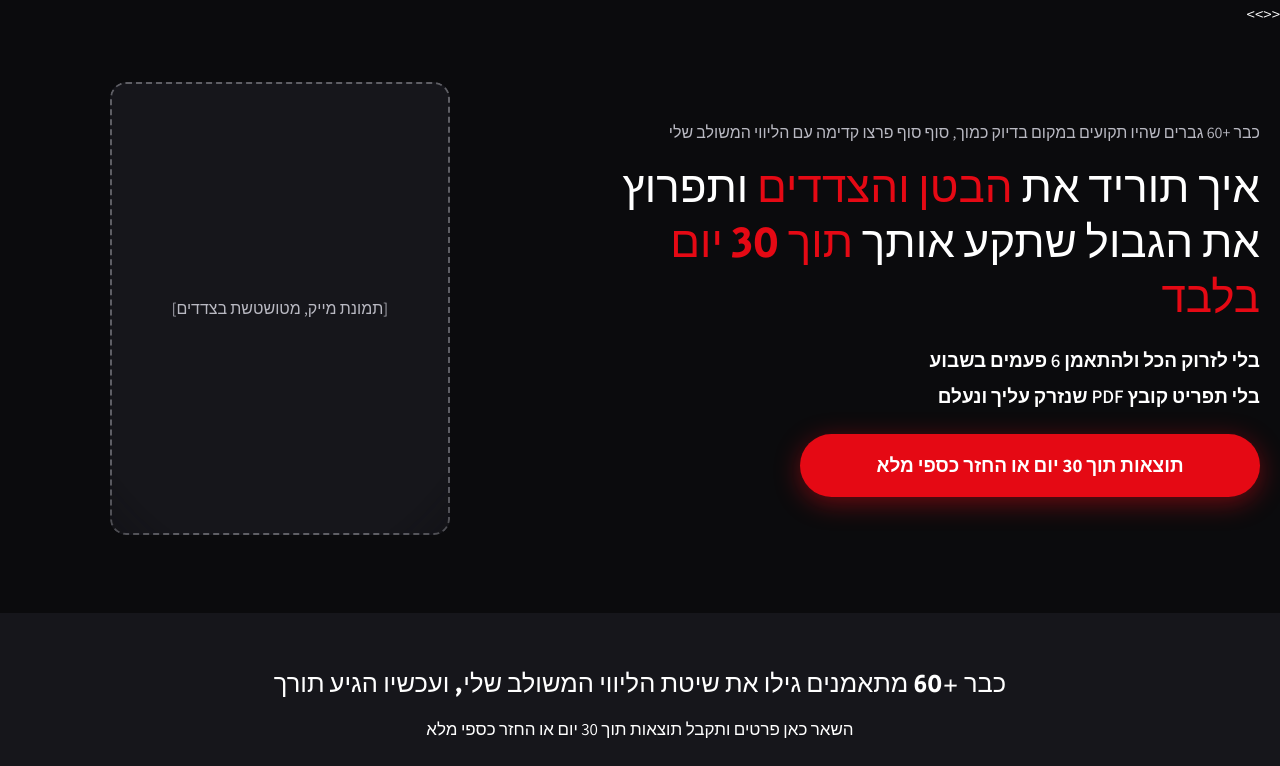
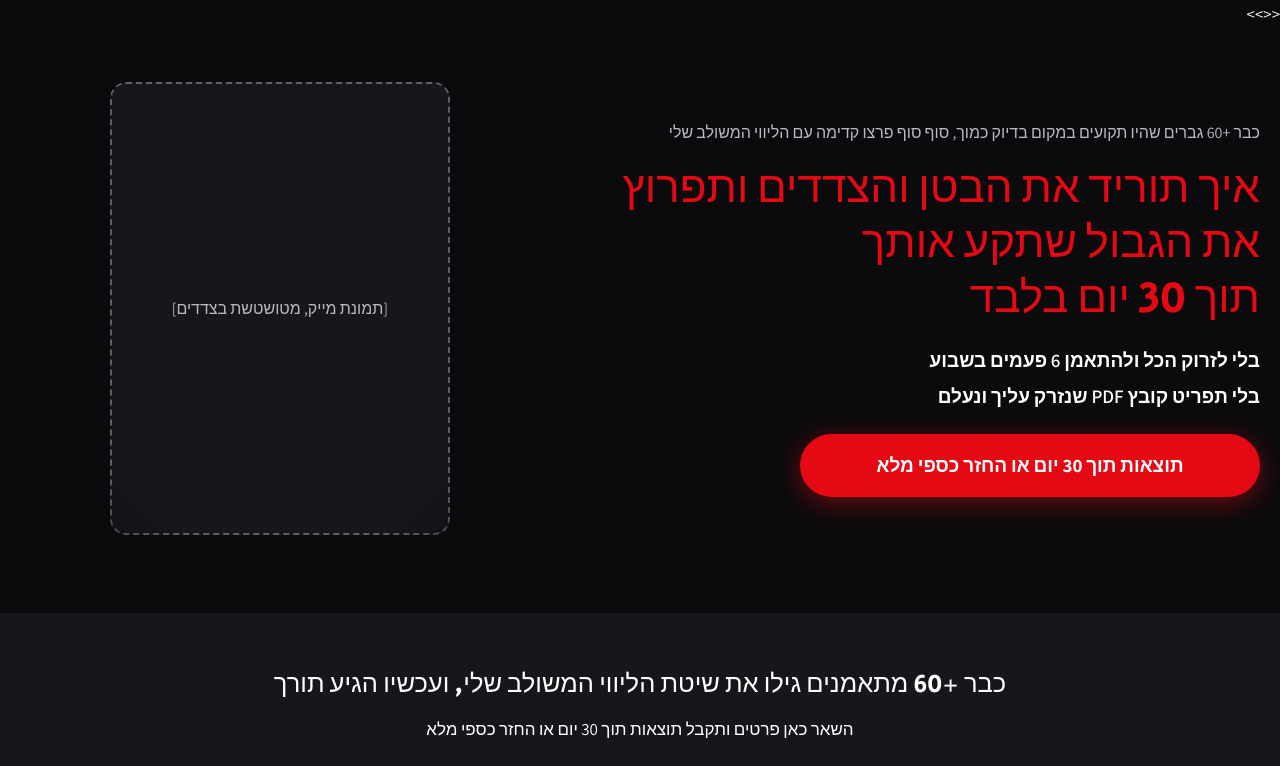
Before and after one commit to nakdiz/nakdiz-landing, a plain HTML site: page mike_zelikovich/index.html in a window 1280 px wide. Shown: the top 766 px of the page. Drawn offline with Linux system fonts and the light colour scheme.

Commit message:
bot: build mike_zelikovich index.html

```diff
--- a/mike_zelikovich/index.html
+++ b/mike_zelikovich/index.html
@@ -35,7 +35,7 @@ window.TRAINER_SLUG = "mike_zelikovich";
 <div class="media-slot hero-photo" role="img" aria-label="תמונת מייק">[תמונת מייק, מטושטשת בצדדים]</div>
 <div class="hero-text">
 <p class="hero-eyebrow">כבר +60 גברים שהיו תקועים במקום בדיוק כמוך, סוף סוף פרצו קדימה עם הליווי המשולב שלי</p>
-<h1 class="hero-promise">איך תוריד את <span class="accent">הבטן והצדדים</span> ותפרוץ את הגבול שתקע אותך <span class="accent">תוך 30 יום בלבד</span></h1>
+<h1 class="hero-promise"><span class="accent">איך תוריד את הבטן והצדדים ותפרוץ את הגבול שתקע אותך</span><br><span class="accent">תוך 30 יום בלבד</span></h1>
 <div class="hero-no-list">
 <div>בלי לזרוק הכל ולהתאמן 6 פעמים בשבוע</div>
 <div>בלי תפריט קובץ PDF שנזרק עליך ונעלם</div>
```
